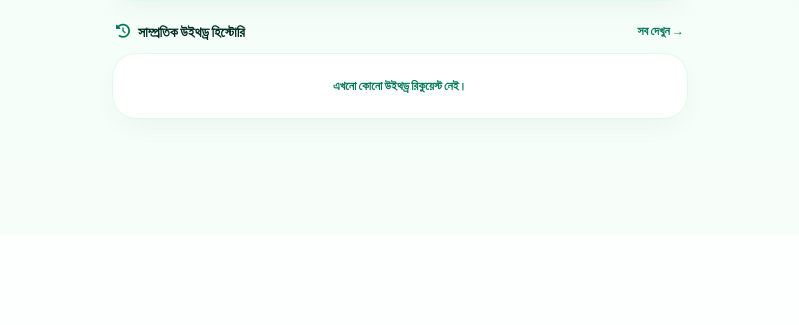
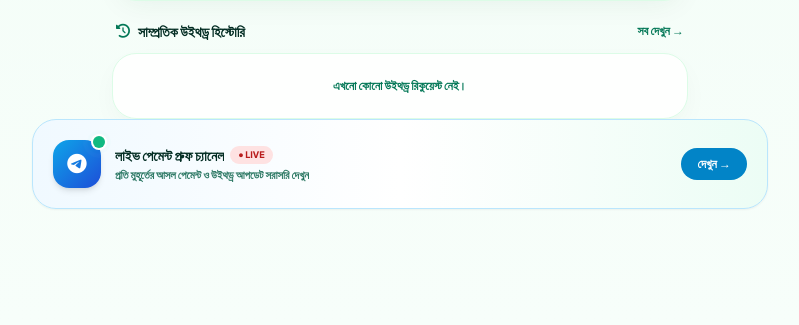
Before and after one commit to ffidcretordk-dot/Infinity, a FastAPI app: template templates/payout.html in a window 1280 px wide. Shown: the part 898-1223 px from the top of the page, without its empty margins (240-1039 px from the left). Before the commit the page ends 1025 px from the top, so only its background shows below. Run offline with FastAPI, Linux system fonts and the light colour scheme; the template is opened without the code that fills it, so the values that code supplies are empty; some libraries are stand-ins or nearby versions.

Commit message:
Update payout.html

```diff
--- a/templates/payout.html
+++ b/templates/payout.html
@@ -245,6 +245,33 @@
   </div>
 </div>
 
+<!-- LIVE TELEGRAM PAYMENT PROOF CTA -->
+  <a href="https://t.me/withdrew_Infinity" target="_blank" rel="noopener"
+     class="block rounded-3xl bg-gradient-to-r from-sky-50 via-white to-emerald-50 border border-sky-200 hover:border-sky-400 p-4 sm:p-5 shadow-sm hover:shadow-md transition group">
+    <div class="flex items-center justify-between gap-3">
+      <div class="flex items-center gap-3.5 min-w-0">
+        <div class="relative w-12 h-12 rounded-2xl bg-gradient-to-br from-sky-500 to-blue-700 text-white flex items-center justify-center text-xl shrink-0 shadow-md">
+          <i class="fa-brands fa-telegram"></i>
+          <span class="absolute -top-1 -right-1 w-3 h-3 rounded-full bg-emerald-400 ring-2 ring-white animate-ping"></span>
+          <span class="absolute -top-1 -right-1 w-3 h-3 rounded-full bg-emerald-500 ring-2 ring-white"></span>
+        </div>
+        <div class="min-w-0">
+          <div class="flex items-center gap-1.5">
+            <span class="font-extrabold text-sm text-emerald-950 truncate">লাইভ পেমেন্ট প্রুফ চ্যানেল</span>
+            <span class="bg-red-100 text-red-700 px-2 py-0.5 rounded-full text-[9px] font-extrabold uppercase">● LIVE</span>
+          </div>
+          <p class="text-[11px] text-emerald-800/85 font-semibold truncate mt-0.5">
+            প্রতি মুহূর্তের আসল পেমেন্ট ও উইথড্র আপডেট সরাসরি দেখুন
+          </p>
+        </div>
+      </div>
+
+      <span class="bg-sky-600 group-hover:bg-sky-700 text-white px-4 py-2 rounded-full text-xs font-extrabold shrink-0 shadow-xs transition">
+        দেখুন →
+      </span>
+    </div>
+  </a>
+
 <!-- Detailed Withdrawal Receipt Popup Modal -->
 <div id="payout-detail-modal" onclick="closePayoutModal()" class="hidden fixed inset-0 z-50 bg-emerald-950/55 backdrop-blur-xs flex items-center justify-center p-4">
   <div onclick="event.stopPropagation()" class="bg-white rounded-[2rem] max-w-sm w-full overflow-hidden shadow-2xl border border-emerald-100">
```
